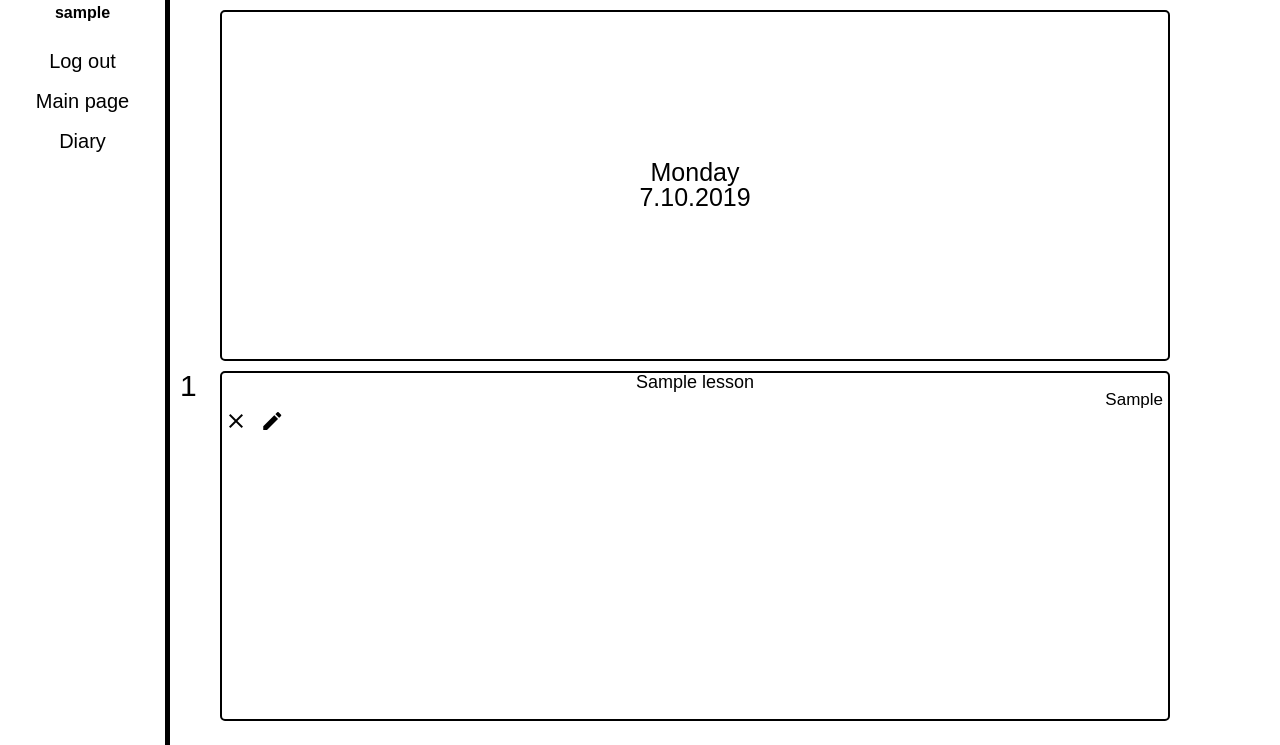
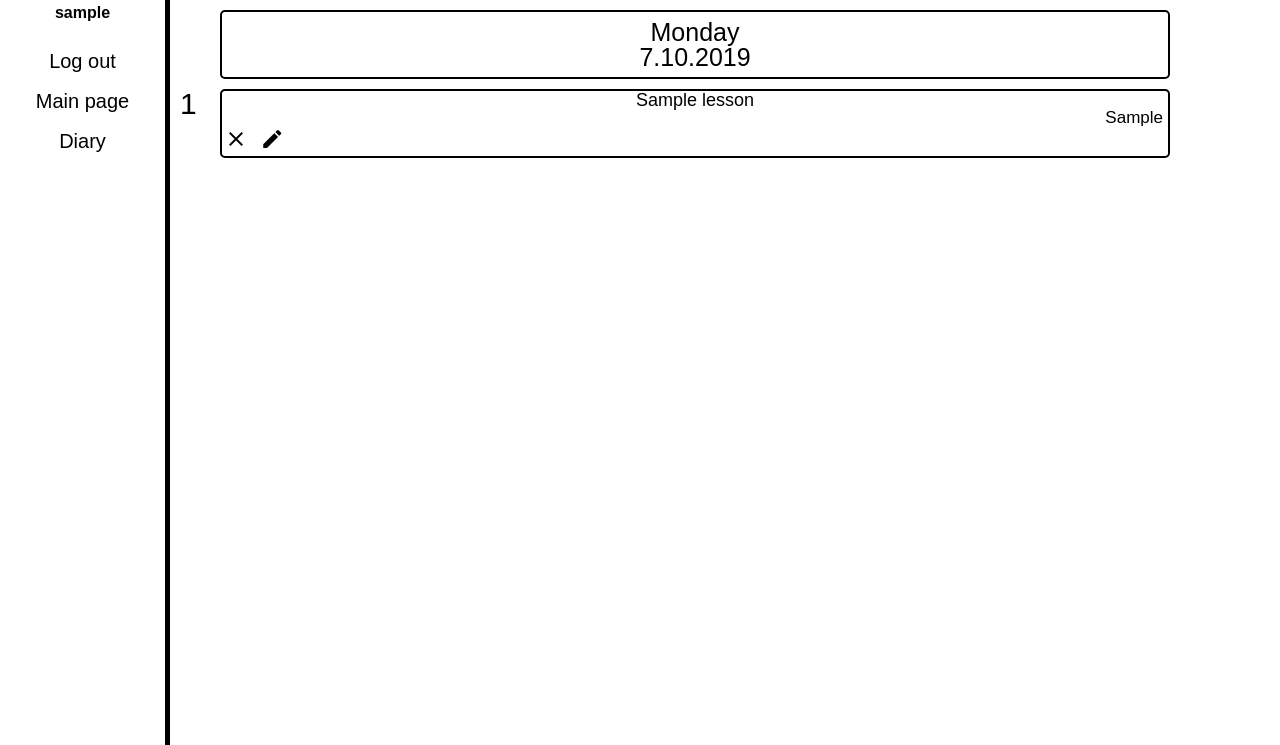
Before and after one commit to SashaPorubaymikh/el_d, a Django app: page /diary/week/1/ in a window 1280 px wide. Shown: the part 55-800 px from the top of the page. Run offline with Django 3.2, Linux system fonts and the light colour scheme; a user stored in the database is signed in; tables that the repository leaves empty hold one stand-in row (values such as "Sample post").

Commit message:
Diary.css fixed

```diff
--- a/static/desktop/diary.css
+++ b/static/desktop/diary.css
@@ -52,7 +52,7 @@
     display: grid;
     grid-auto-flow: column;
     grid-gap: 10px;
-    height: 90%;
+    max-height: 90%;
     width: 90%;
 }
 
```
